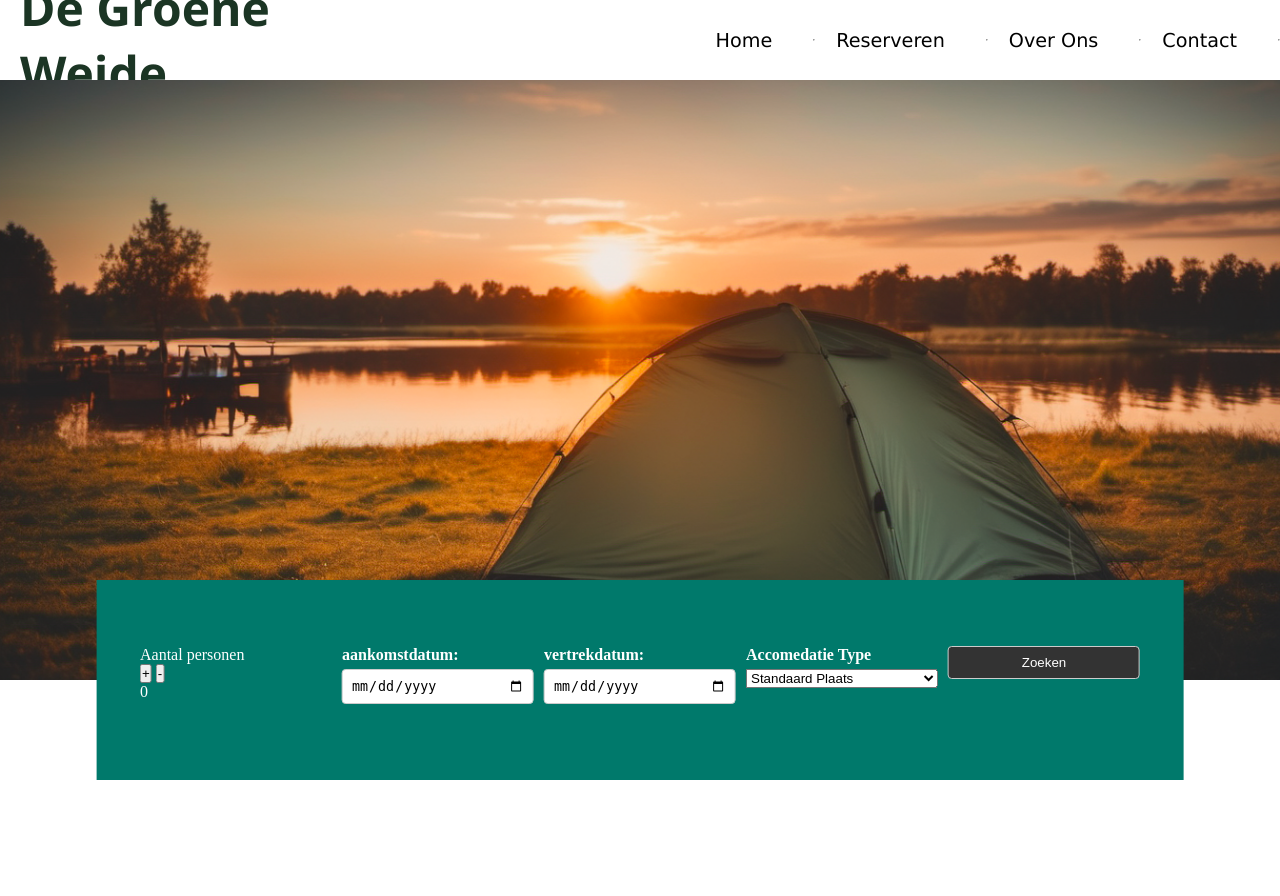
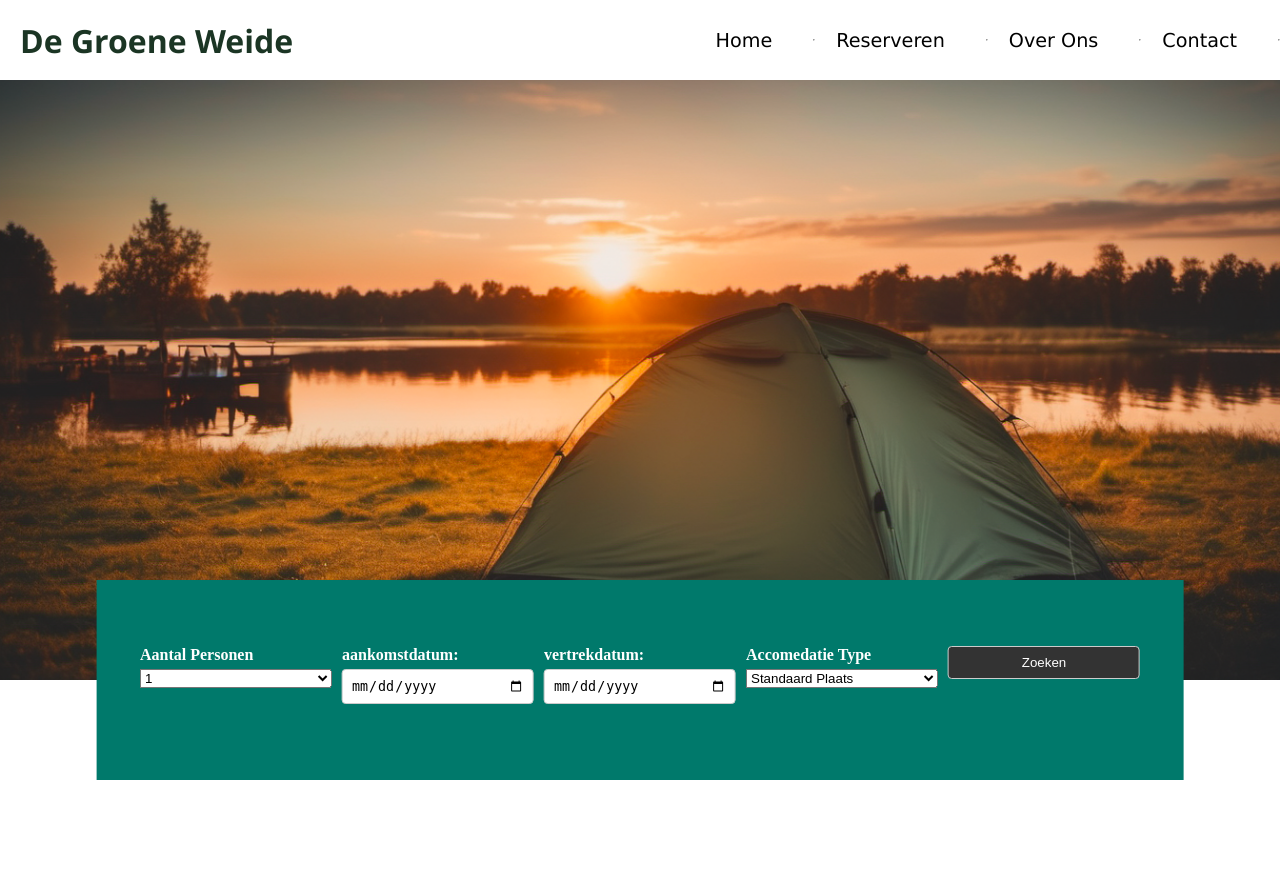
Before and after one commit to OICT-Team-2/BoerenCamping, a PHP site: page / in a window 1280 px wide. Shown: the top 896 px of the page. Run offline with PHP 8.4, Linux system fonts and the light colour scheme.

Commit message:
Index Update for Server Deployment

```diff
--- a/Camping Project/css/stylegroeneweide.css
+++ b/Camping Project/css/stylegroeneweide.css
@@ -10,7 +10,6 @@ body {
 
 h1 {
   font-family: "Segoe UI", Tahoma, Geneva, Verdana, sans-serif;
-  font-size: 300%;
   margin-left: 20px;
   display: flex;
   flex-direction: row;
--- a/Camping Project/index.html
+++ b/Camping Project/index.html
@@ -12,9 +12,9 @@
   <div class="navbar">
     <h1>De Groene Weide</h1>
     <ul>
-      <li><a href="#home">Home</a></li>
+      <li><a href="index.html">Home</a></li>
       <hr />
-      <li><a href="#reserveren">Reserveren</a></li>
+      <li><a href="index.html">Reserveren</a></li>
       <hr />
       <li><a href="#overons">Over Ons</a></li>
       <hr />
@@ -27,12 +27,19 @@
   <div class="reservationBar">
     <form class="form" action="reservation-form.php" method="post">
       <div class="formItem">
-        <p>Aantal personen</p>
-        <div class="dropdown">
-          <button id="plus">+</button>
-          <button id="minus">-</button>
-          <p id="total" name="aantal">0</p>
-        </div>
+        <label for="aantal">Aantal Personen</label>
+        <select name="aantal" id="aantal">
+          <option value="1">1</option>
+          <option value="2">2</option>
+          <option value="3">3</option>
+          <option value="4">4</option>
+          <option value="5">5</option>
+          <option value="6">6</option>
+          <option value="7">7</option>
+          <option value="8">8</option>
+          <option value="9">9</option>
+          <option value="10">10</option>
+        </select>
       </div>
 
       <div class="formItem">
```
